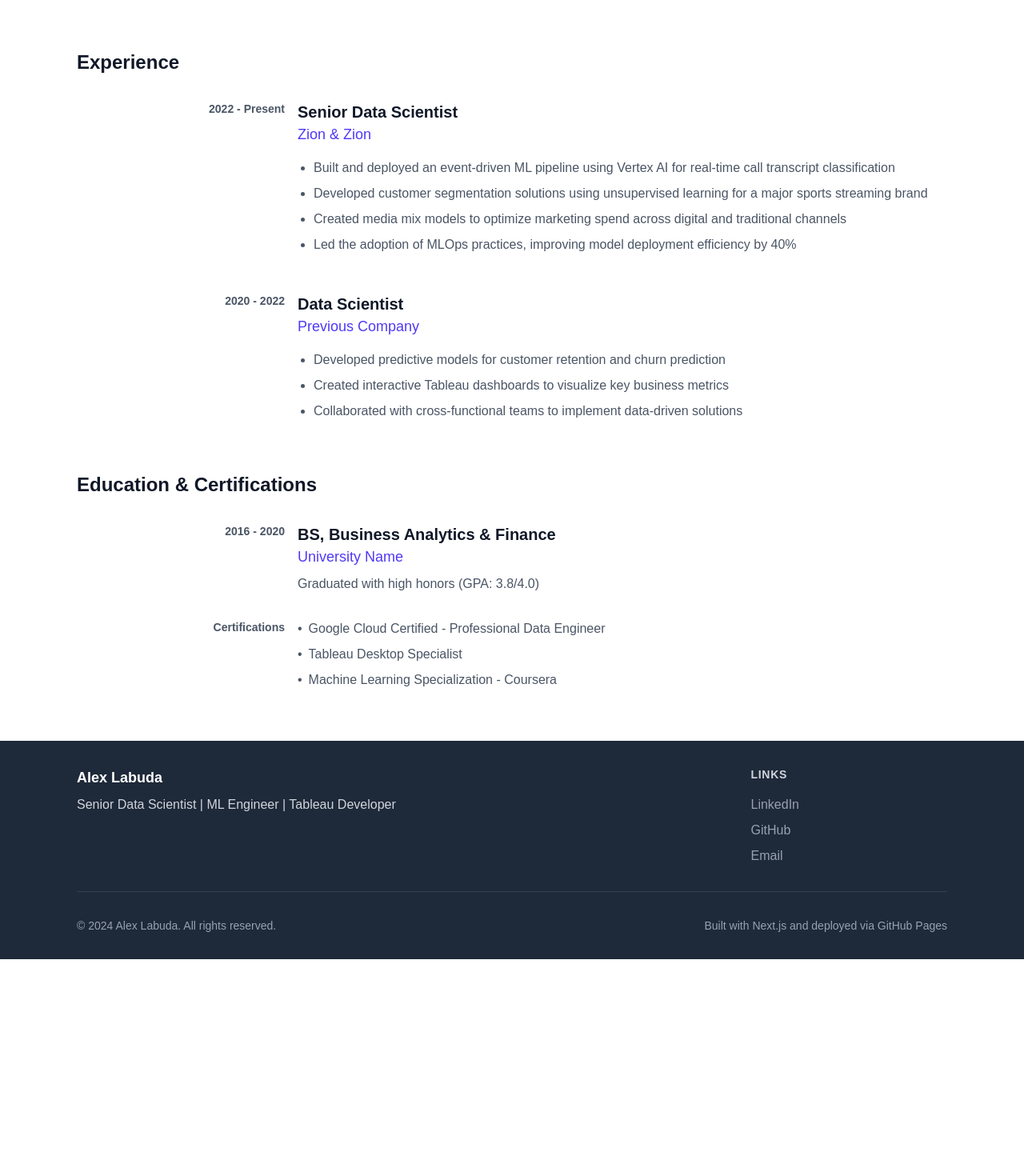
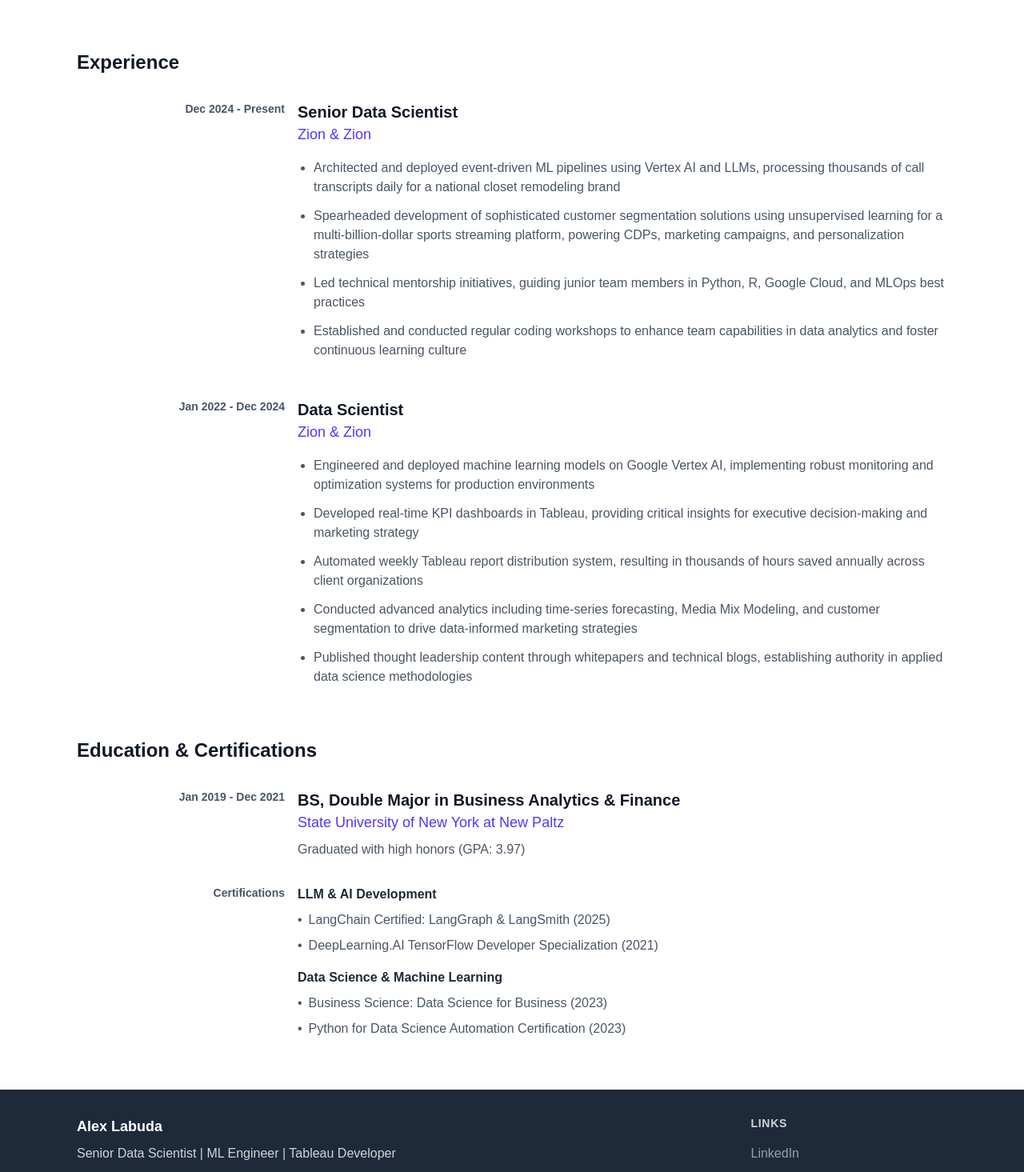
Before and after one commit to alexlabuda/portfolio-website, a Next.js app: page /about in a window 1280 px wide. Shown: the part 901-2366 px from the top of the page at 80% size. Before the commit the page ends 2100 px from the top, so only its background shows below. Built offline with nearby package versions, Linux system fonts and the light colour scheme.

Commit message:
Add new images for portfolio and update About page content to reflect recent experience and certifications

```diff
--- a/src/app/about/page.tsx
+++ b/src/app/about/page.tsx
@@ -14,7 +14,7 @@
         <div className="text-center mb-12">
           <div className="mb-6 inline-block rounded-full overflow-hidden border-4 border-indigo-100 w-32 h-32 relative">
             <Image
-              src={getAssetPath('/images/profile-photo.jpg')}
+              src={getAssetPath('/images/headshot-portfolio.jpeg')}
               alt="Alex Labuda"
               fill
               style={{ objectFit: "cover" }}
@@ -32,13 +32,14 @@
           {/* Professional Summary */}
           <div className="md:col-span-2">
             <h2 className="text-2xl font-bold text-gray-900 mb-4">Professional Snapshot</h2>
-            <div className="prose prose-indigo max-w-none">
+            <div className="prose prose-indigo max-w-none space-y-6">
               <p>
                 I am a Senior Data Scientist with expertise in building and deploying machine learning
                 models that solve real business problems. My experience spans predictive modeling,
                 unsupervised learning, time-series forecasting, and media mix modeling, with a focus
                 on creating end-to-end ML solutions from data processing to deployment.
               </p>
+
               <p>
                 I have strong technical skills in Python, R, SQL, and Tableau, with practical experience
                 implementing MLOps practices and working with cloud platforms like Google Cloud Platform
@@ -46,6 +47,7 @@
                 customer segmentation, and recommendation systems, delivering solutions that drive
                 business value and improve decision-making.
               </p>
+
               <p>
                 I&apos;m passionate about translating complex technical concepts into actionable insights
                 and creating interactive visualizations that tell compelling data stories. I&apos;m currently
@@ -95,8 +97,10 @@
 
             <div className="mt-8">
               <Link
-                href="#"
+                href="/documents/resume.pdf"
                 className="inline-block bg-indigo-600 px-6 py-2 text-white font-semibold rounded-md hover:bg-indigo-700 transition-colors"
+                target="_blank"
+                rel="noopener noreferrer"
               >
                 Download Resume
               </Link>
@@ -109,35 +113,37 @@
           <h2 className="text-2xl font-bold text-gray-900 mb-8">Experience</h2>
 
           <div className="space-y-12">
-            {/* Experience Item 1 */}
+            {/* Senior Data Scientist Role */}
             <div className="grid grid-cols-1 md:grid-cols-4 gap-4">
               <div className="md:text-right">
-                <p className="text-sm font-semibold text-gray-600">2022 - Present</p>
+                <p className="text-sm font-semibold text-gray-600">Dec 2024 - Present</p>
               </div>
               <div className="md:col-span-3">
                 <h3 className="text-xl font-bold text-gray-900">Senior Data Scientist</h3>
                 <p className="text-lg text-indigo-600">Zion & Zion</p>
-                <ul className="mt-4 space-y-2 text-gray-600 list-disc list-outside ml-5">
-                  <li>Built and deployed an event-driven ML pipeline using Vertex AI for real-time call transcript classification</li>
-                  <li>Developed customer segmentation solutions using unsupervised learning for a major sports streaming brand</li>
-                  <li>Created media mix models to optimize marketing spend across digital and traditional channels</li>
-                  <li>Led the adoption of MLOps practices, improving model deployment efficiency by 40%</li>
+                <ul className="mt-4 space-y-3 text-gray-600 list-disc list-outside ml-5">
+                  <li>Architected and deployed event-driven ML pipelines using Vertex AI and LLMs, processing thousands of call transcripts daily for a national closet remodeling brand</li>
+                  <li>Spearheaded development of sophisticated customer segmentation solutions using unsupervised learning for a multi-billion-dollar sports streaming platform, powering CDPs, marketing campaigns, and personalization strategies</li>
+                  <li>Led technical mentorship initiatives, guiding junior team members in Python, R, Google Cloud, and MLOps best practices</li>
+                  <li>Established and conducted regular coding workshops to enhance team capabilities in data analytics and foster continuous learning culture</li>
                 </ul>
               </div>
             </div>
 
-            {/* Experience Item 2 - Add more items as needed */}
+            {/* Data Scientist Role */}
             <div className="grid grid-cols-1 md:grid-cols-4 gap-4">
               <div className="md:text-right">
-                <p className="text-sm font-semibold text-gray-600">2020 - 2022</p>
+                <p className="text-sm font-semibold text-gray-600">Jan 2022 - Dec 2024</p>
               </div>
               <div className="md:col-span-3">
                 <h3 className="text-xl font-bold text-gray-900">Data Scientist</h3>
-                <p className="text-lg text-indigo-600">Previous Company</p>
-                <ul className="mt-4 space-y-2 text-gray-600 list-disc list-outside ml-5">
-                  <li>Developed predictive models for customer retention and churn prediction</li>
-                  <li>Created interactive Tableau dashboards to visualize key business metrics</li>
-                  <li>Collaborated with cross-functional teams to implement data-driven solutions</li>
+                <p className="text-lg text-indigo-600">Zion & Zion</p>
+                <ul className="mt-4 space-y-3 text-gray-600 list-disc list-outside ml-5">
+                  <li>Engineered and deployed machine learning models on Google Vertex AI, implementing robust monitoring and optimization systems for production environments</li>
+                  <li>Developed real-time KPI dashboards in Tableau, providing critical insights for executive decision-making and marketing strategy</li>
+                  <li>Automated weekly Tableau report distribution system, resulting in thousands of hours saved annually across client organizations</li>
+                  <li>Conducted advanced analytics including time-series forecasting, Media Mix Modeling, and customer segmentation to drive data-informed marketing strategies</li>
+                  <li>Published thought leadership content through whitepapers and technical blogs, establishing authority in applied data science methodologies</li>
                 </ul>
               </div>
             </div>
@@ -150,12 +156,12 @@
 
           <div className="grid grid-cols-1 md:grid-cols-4 gap-4">
             <div className="md:text-right">
-              <p className="text-sm font-semibold text-gray-600">2016 - 2020</p>
+              <p className="text-sm font-semibold text-gray-600">Jan 2019 - Dec 2021</p>
             </div>
             <div className="md:col-span-3">
-              <h3 className="text-xl font-bold text-gray-900">BS, Business Analytics & Finance</h3>
-              <p className="text-lg text-indigo-600">University Name</p>
-              <p className="mt-2 text-gray-600">Graduated with high honors (GPA: 3.8/4.0)</p>
+              <h3 className="text-xl font-bold text-gray-900">BS, Double Major in Business Analytics & Finance</h3>
+              <p className="text-lg text-indigo-600">State University of New York at New Paltz</p>
+              <p className="mt-2 text-gray-600">Graduated with high honors (GPA: 3.97)</p>
             </div>
           </div>
 
@@ -164,18 +170,35 @@
               <p className="text-sm font-semibold text-gray-600">Certifications</p>
             </div>
             <div className="md:col-span-3">
-              <ul className="space-y-2 text-gray-600">
+              <ul className="space-y-4 text-gray-600">
+                {/* LLM & AI Certifications */}
+                <li>
+                  <h4 className="font-semibold text-gray-800">LLM & AI Development</h4>
+                  <ul className="mt-2 space-y-2">
                     <li className="flex items-baseline">
                       <span className="mr-2">•</span>
-                  <span>Google Cloud Certified - Professional Data Engineer</span>
+                      <span>LangChain Certified: LangGraph & LangSmith (2025)</span>
                     </li>
                     <li className="flex items-baseline">
                       <span className="mr-2">•</span>
-                  <span>Tableau Desktop Specialist</span>
+                      <span>DeepLearning.AI TensorFlow Developer Specialization (2021)</span>
+                    </li>
+                  </ul>
+                </li>
+
+                {/* Data Science & ML Certifications */}
+                <li>
+                  <h4 className="font-semibold text-gray-800">Data Science & Machine Learning</h4>
+                  <ul className="mt-2 space-y-2">
+                    <li className="flex items-baseline">
+                      <span className="mr-2">•</span>
+                      <span>Business Science: Data Science for Business (2023)</span>
                     </li>
                     <li className="flex items-baseline">
                       <span className="mr-2">•</span>
-                  <span>Machine Learning Specialization - Coursera</span>
+                      <span>Python for Data Science Automation Certification (2023)</span>
+                    </li>
+                  </ul>
                 </li>
               </ul>
             </div>
```
Also changed, not shown: public/images/2024_09-AI-Engineering-Sentiment-Analysis.png (added), public/images/headshot-portfolio.jpeg (added). Lines whose indentation alone changed are shown as unchanged.
